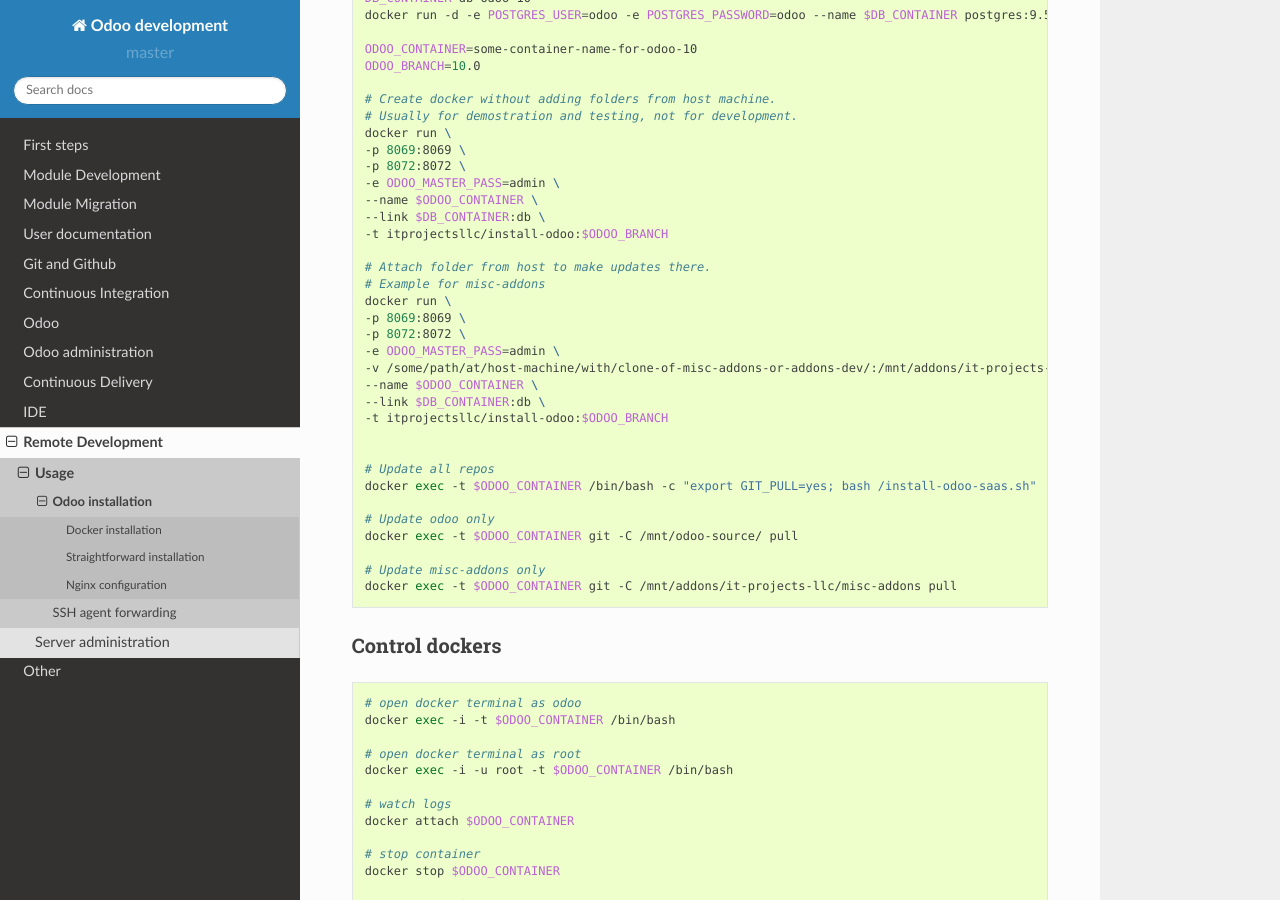
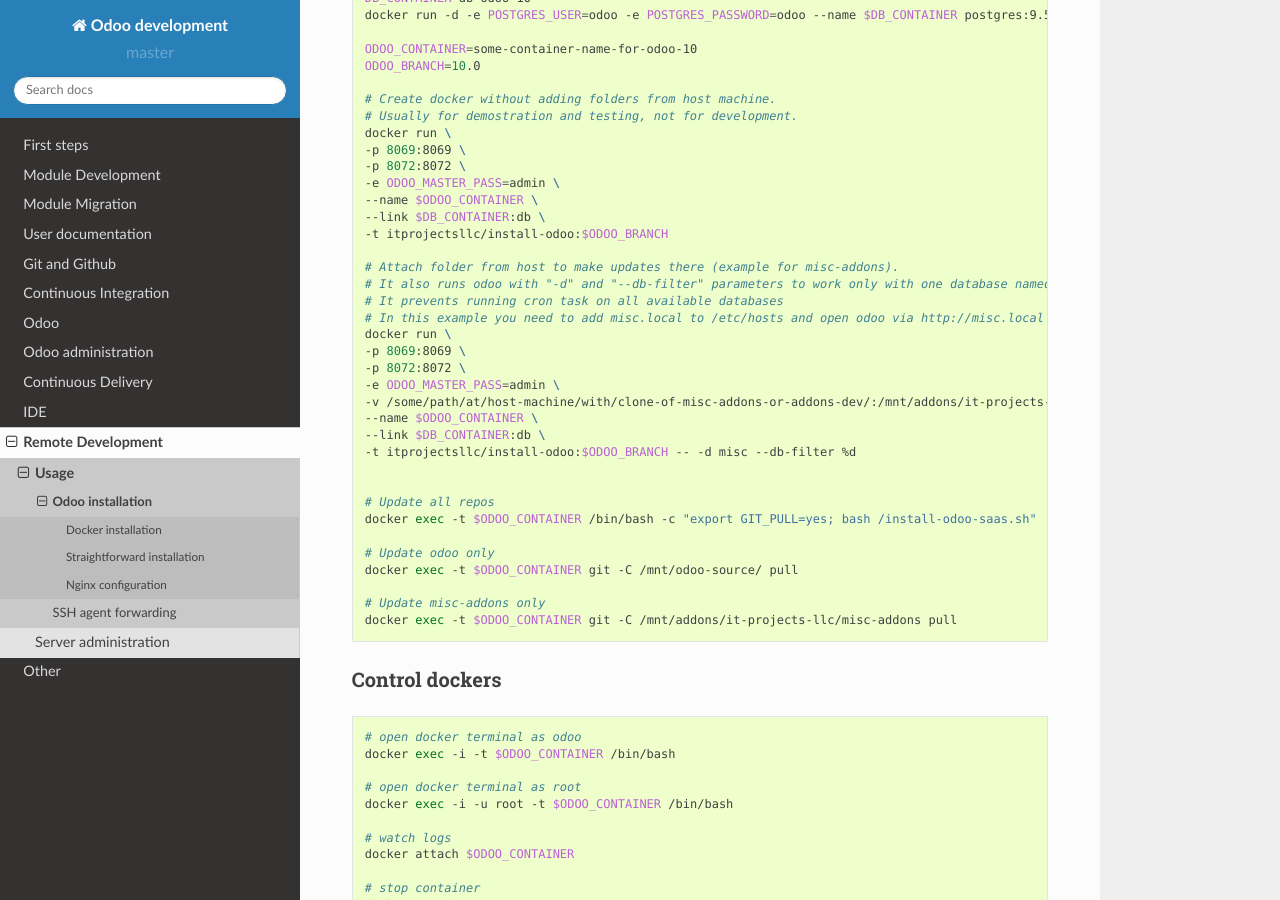
Before and after one commit to itpp-labs/odoo-development, a Sphinx documentation site: the page built from docs/admin/install.rst, in a window 1280 px wide and 900 px high, scrolled down 1972 px. Built offline with Sphinx 7.4.7 and the Read the Docs theme 2.0.0, drawn with Linux system fonts in a browser that asks for light colours; pages that are not in the unit, such as notebooks, are missing from menus.

Commit message:
install odoo: how to prevent odoo to run cron task on all databases

```diff
--- a/docs/admin/install.rst
+++ b/docs/admin/install.rst
@@ -107,8 +107,10 @@
    --link $DB_CONTAINER:db \
    -t itprojectsllc/install-odoo:$ODOO_BRANCH
 
-   # Attach folder from host to make updates there.
-   # Example for misc-addons
+   # Attach folder from host to make updates there (example for misc-addons).
+   # It also runs odoo with "-d" and "--db-filter" parameters to work only with one database named "misc".
+   # It prevents running cron task on all available databases
+   # In this example you need to add misc.local to /etc/hosts and open odoo via http://misc.local
    docker run \
    -p 8069:8069 \
    -p 8072:8072 \
@@ -116,7 +118,7 @@
    -v /some/path/at/host-machine/with/clone-of-misc-addons-or-addons-dev/:/mnt/addons/it-projects-llc/misc-addons/ \
    --name $ODOO_CONTAINER \
    --link $DB_CONTAINER:db \
-   -t itprojectsllc/install-odoo:$ODOO_BRANCH
+   -t itprojectsllc/install-odoo:$ODOO_BRANCH -- -d misc --db-filter %d
 
 
    # Update all repos
```
